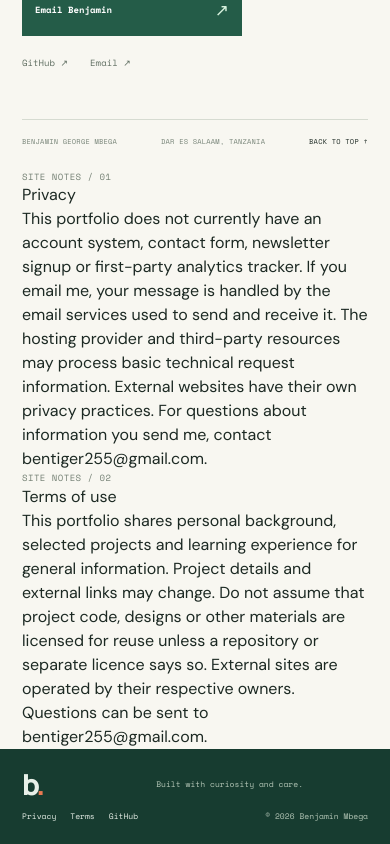
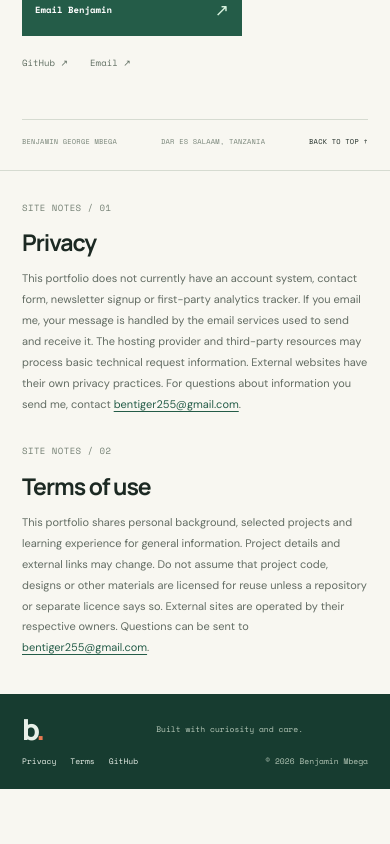
Before and after one commit to Bentiger255/my-portifolio, a React (Vite) app: page / in a window 390 px wide. Shown: the part 7148-7992 px from the top of the page. After the commit the page ends 7937 px from the top, so only its background shows below. Built offline with nearby package versions, Linux system fonts and the light colour scheme.

Commit message:
Style the portfolio privacy and terms notes responsively

```diff
--- a/src/index.css
+++ b/src/index.css
@@ -321,3 +321,12 @@ a:focus-visible, button:focus-visible { outline: 3px solid var(--coral); outline
   *, *::before, *::after { scroll-behavior: auto !important; animation-duration: .01ms !important; animation-iteration-count: 1 !important; transition-duration: .01ms !important; }
   [data-reveal] { opacity: 1; transform: none; }
 }
+
+
+/* Compact site notes, linked from the footer. */
+.legal-notes { display: grid; grid-template-columns: 1fr 1fr; gap: clamp(28px, 7vw, 90px); padding-top: 36px; padding-bottom: 54px; border-top: 1px solid var(--line); }
+.legal-notes article { scroll-margin-top: 30px; }
+.legal-notes h2 { margin: 12px 0 10px; font: 700 23px 'Manrope', sans-serif; letter-spacing: -.045em; }
+.legal-notes article > p:last-child { max-width: 560px; margin: 0; color: var(--muted); font-size: 11px; line-height: 1.9; }
+.legal-notes article > p:last-child a { color: var(--green); text-decoration: underline; text-underline-offset: 3px; }
+@media (max-width: 700px) { .legal-notes { grid-template-columns: 1fr; gap: 30px; padding-top: 30px; padding-bottom: 36px; } }
```
